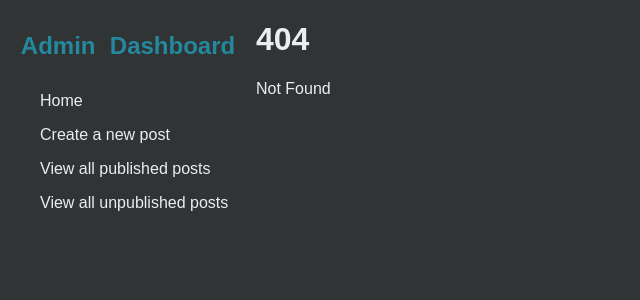
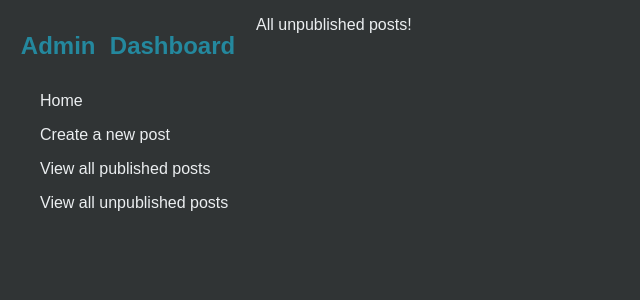
Before and after one commit to gnik-snrub/blog-api, a SvelteKit app in the folder admin/: page /admin/view_unpublished in a window 1280 px wide. Before the commit this address had no page. Shown: the top 300 px of the page, without its empty margins (0-640 px from the left). Built offline with nearby package versions, Linux system fonts and the light colour scheme.

Commit message:
Added new_post, view_published, and view_unpublished routes

```diff
--- /dev/null
+++ b/admin/src/routes/admin/new_post/+page.svelte
@@ -0,0 +1 @@
+<p>New Post!</p>
--- /dev/null
+++ b/admin/src/routes/admin/view_published/+page.svelte
@@ -0,0 +1 @@
+<p>All published posts!</p>
--- /dev/null
+++ b/admin/src/routes/admin/view_unpublished/+page.svelte
@@ -0,0 +1 @@
+<p>All unpublished posts!</p>
```
Also changed, not shown: admin/src/routes/admin/new_post/+page.js (added), admin/src/routes/admin/view_published/+page.js (added), admin/src/routes/admin/view_unpublished/+page.js (added).
